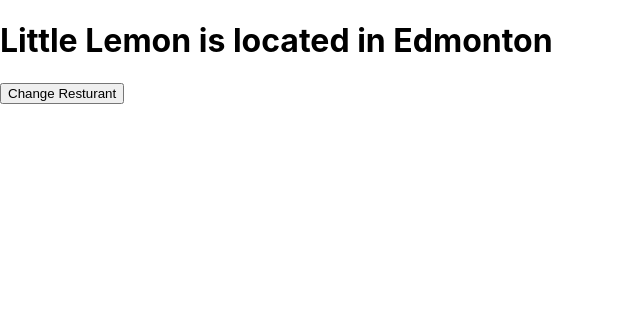
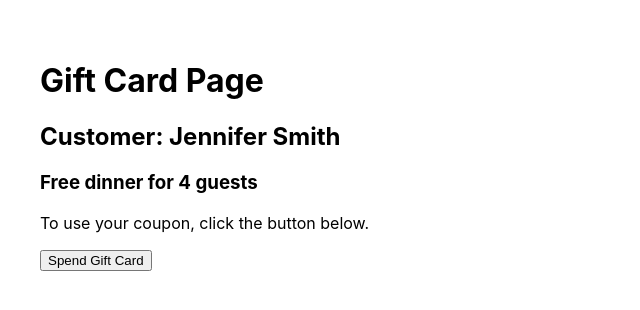
Before and after one commit to saji2000/Portfolio, a React (Create React App) app: page / in a window 1280 px wide. Shown: the top 310 px of the page, without its empty margins (0-640 px from the left). Built offline with nearby package versions, Linux system fonts and the light colour scheme.

Commit message:
lab started

```diff
--- a/package.json
+++ b/package.json
@@ -9,6 +9,7 @@
     "react": "^18.2.0",
     "react-dom": "^18.2.0",
     "react-scripts": "^5.0.1",
+    "validator": "^13.11.0",
     "web-vitals": "^2.1.4"
   },
   "scripts": {
--- a/src/App.js
+++ b/src/App.js
@@ -1,23 +1,27 @@
 import { useState } from "react";
 
 export default function App() {
-  const [resturant, setResturant] = useState({
-    resturant: "Little Lemon",
-    city: "Edmonton",
+  const [giftCard, setGiftCard] = useState({
+    firstName: "Jennifer",
+    lastName: "Smith",
+    text: "Free dinner for 4 guests",
+    valid: true,
+    instructions: "To use your coupon, click the button below.",
   });
 
-  function updateResturant() {
-    setResturant((prevState) => {
-      return { ...prevState, resturant: "Checkers" };
-    });
-  }
+  function spendGiftCard() {}
 
   return (
-    <div>
-      <h1>
-        {resturant.resturant} is located in {resturant.city}
-      </h1>
-      <button onClick={updateResturant}>Change Resturant</button>
+    <div style={{ padding: "40px" }}>
+      <h1>Gift Card Page</h1>
+      <h2>
+        Customer: {giftCard.firstName} {giftCard.lastName}
+      </h2>
+      <h3>{giftCard.text}</h3>
+      <p>{giftCard.instructions}</p>
+      {giftCard.valid && (
+        <button onClick={spendGiftCard}>Spend Gift Card</button>
+      )}
     </div>
   );
 }
```
Also changed, not shown: src/Components/ThemeContext.js (deleted, +0 -20 lines), 2 other files (tests, documents, lock files or other folders).
